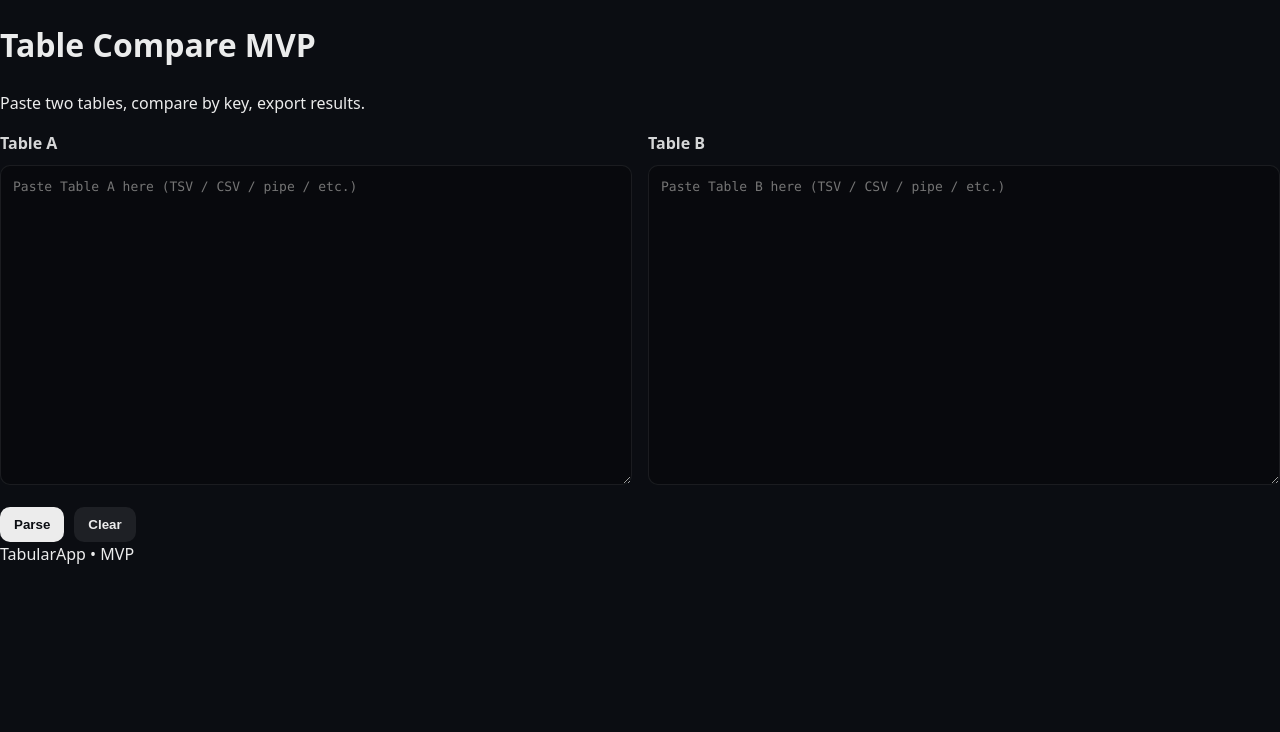
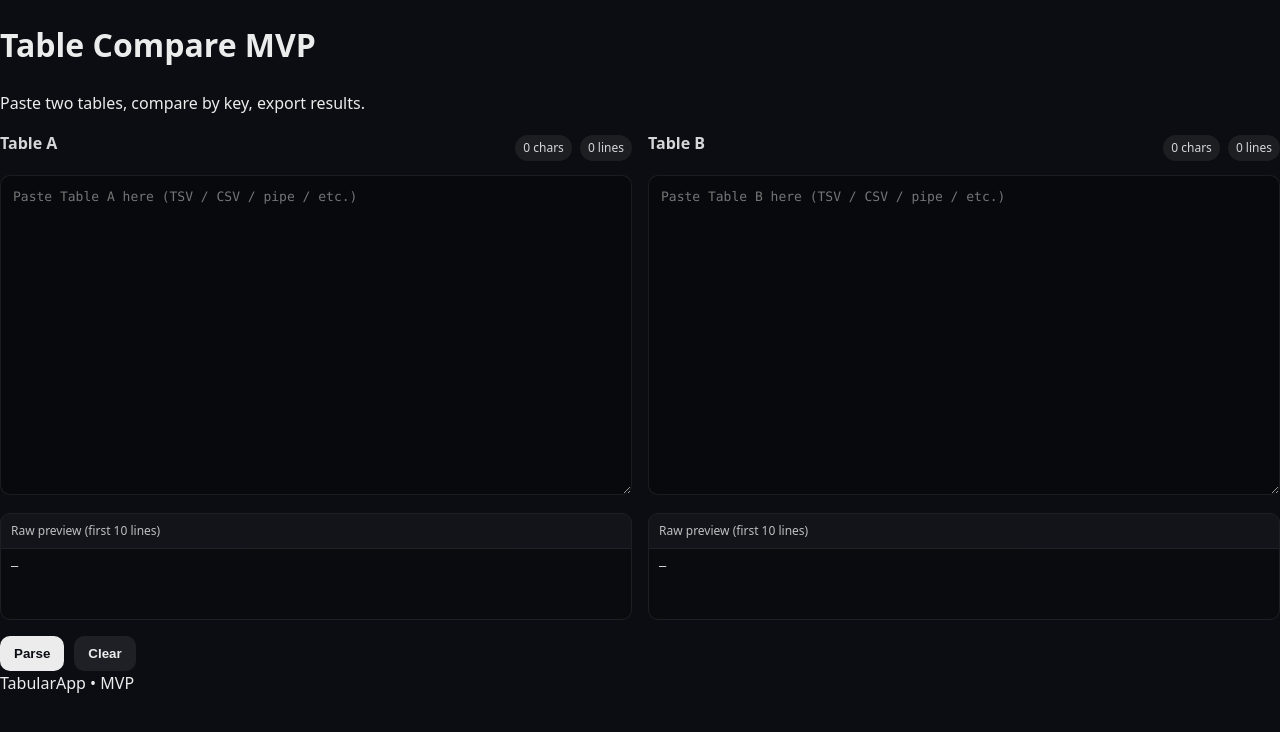
Before and after one commit to swacziarg/TabularApp, a React (Vite) app: page / in a window 1280 px wide. Shown: the top 732 px of the page. Built offline with nearby package versions, Linux system fonts and the light colour scheme.

Commit message:
feat: add raw text preview + character/row counters

```diff
--- a/src/App.css
+++ b/src/App.css
@@ -59,3 +59,52 @@
   background: rgba(255, 255, 255, 0.08);
   color: rgba(255, 255, 255, 0.92);
 }
+
+.cardTopRow {
+  display: flex;
+  align-items: center;
+  justify-content: space-between;
+  gap: 12px;
+  margin-bottom: 10px;
+}
+
+.metaPills {
+  display: flex;
+  gap: 8px;
+  flex-wrap: wrap;
+  justify-content: flex-end;
+}
+
+.pill {
+  font-size: 12px;
+  padding: 4px 8px;
+  border-radius: 999px;
+  background: rgba(255, 255, 255, 0.08);
+  opacity: 0.9;
+}
+
+.rawPreview {
+  margin-top: 12px;
+  border-radius: 10px;
+  border: 1px solid rgba(255, 255, 255, 0.08);
+  overflow: hidden;
+}
+
+.rawPreviewHeader {
+  padding: 8px 10px;
+  font-size: 12px;
+  opacity: 0.8;
+  background: rgba(255, 255, 255, 0.04);
+  border-bottom: 1px solid rgba(255, 255, 255, 0.08);
+}
+
+.rawPreviewBody {
+  margin: 0;
+  padding: 10px;
+  font-size: 12px;
+  line-height: 1.35;
+  white-space: pre-wrap;
+  word-break: break-word;
+  background: rgba(0, 0, 0, 0.18);
+  min-height: 70px;
+}
--- a/src/App.tsx
+++ b/src/App.tsx
@@ -1,12 +1,30 @@
-import { useState } from 'react';
+import { useMemo, useState } from 'react';
 import './App.css';
+
+function getLineCount(text: string) {
+  if (!text.trim()) return 0;
+  return text.split(/\r?\n/).length;
+}
+
+function getPreview(text: string, maxLines = 10) {
+  if (!text.trim()) return '';
+  return text.split(/\r?\n/).slice(0, maxLines).join('\n');
+}
 
 export default function App() {
   const [tableAText, setTableAText] = useState('');
   const [tableBText, setTableBText] = useState('');
 
+  const aChars = tableAText.length;
+  const bChars = tableBText.length;
+
+  const aLines = useMemo(() => getLineCount(tableAText), [tableAText]);
+  const bLines = useMemo(() => getLineCount(tableBText), [tableBText]);
+
+  const aPreview = useMemo(() => getPreview(tableAText, 10), [tableAText]);
+  const bPreview = useMemo(() => getPreview(tableBText, 10), [tableBText]);
+
   const handleParse = () => {
-    // Parsing logic comes in later commits
     alert('Parse clicked (coming next)');
   };
 
@@ -25,23 +43,47 @@ export default function App() {
       <main className="appMain">
         <div className="grid2">
           <section className="card">
-            <h2 className="cardTitle">Table A</h2>
+            <div className="cardTopRow">
+              <h2 className="cardTitle">Table A</h2>
+              <div className="metaPills">
+                <span className="pill">{aChars.toLocaleString()} chars</span>
+                <span className="pill">{aLines.toLocaleString()} lines</span>
+              </div>
+            </div>
+
             <textarea
               className="textarea"
               placeholder="Paste Table A here (TSV / CSV / pipe / etc.)"
               value={tableAText}
               onChange={(e) => setTableAText(e.target.value)}
             />
+
+            <div className="rawPreview">
+              <div className="rawPreviewHeader">Raw preview (first 10 lines)</div>
+              <pre className="rawPreviewBody">{aPreview || '—'}</pre>
+            </div>
           </section>
 
           <section className="card">
-            <h2 className="cardTitle">Table B</h2>
+            <div className="cardTopRow">
+              <h2 className="cardTitle">Table B</h2>
+              <div className="metaPills">
+                <span className="pill">{bChars.toLocaleString()} chars</span>
+                <span className="pill">{bLines.toLocaleString()} lines</span>
+              </div>
+            </div>
+
             <textarea
               className="textarea"
               placeholder="Paste Table B here (TSV / CSV / pipe / etc.)"
               value={tableBText}
               onChange={(e) => setTableBText(e.target.value)}
             />
+
+            <div className="rawPreview">
+              <div className="rawPreviewHeader">Raw preview (first 10 lines)</div>
+              <pre className="rawPreviewBody">{bPreview || '—'}</pre>
+            </div>
           </section>
         </div>
 
```
Also changed, not shown: 1 other file (tests, documents, lock files or other folders).
